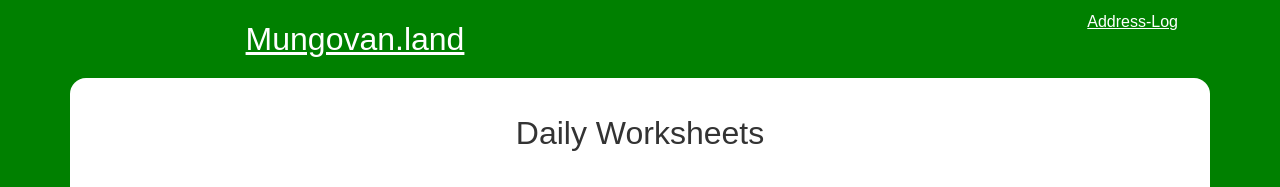
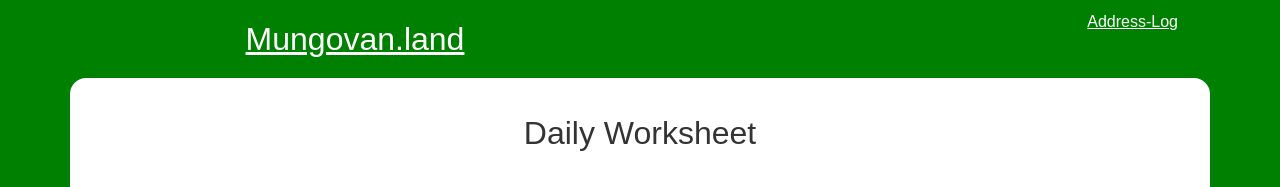
Before and after one commit to jlloyd0430/Mungovan-Trucking, a React (Create React App) app: page / in a window 1280 px wide. Shown: the top 187 px of the page. Built offline with nearby package versions, Linux system fonts and the light colour scheme.

Commit message:
Update Home.js
Refactor title

```diff
--- a/src/Home.js
+++ b/src/Home.js
@@ -182,7 +182,7 @@ function TextArea({ name, rows, placeholder }) {
 }
 
 function Title() {
-  return <h1>Daily Worksheets</h1>;
+  return <h1>Daily Worksheet</h1>;
 }
 
 function Button({ type, value }) {
```
